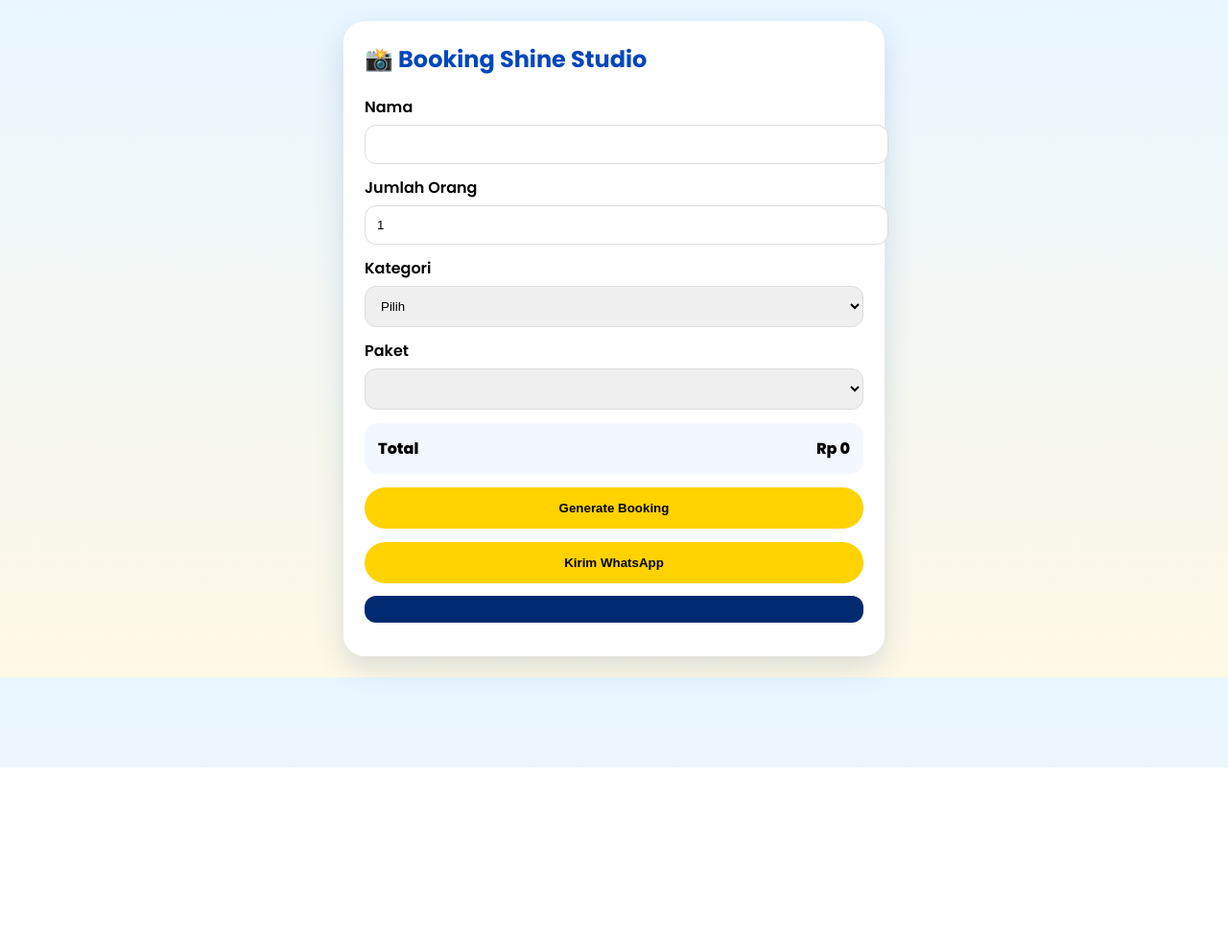
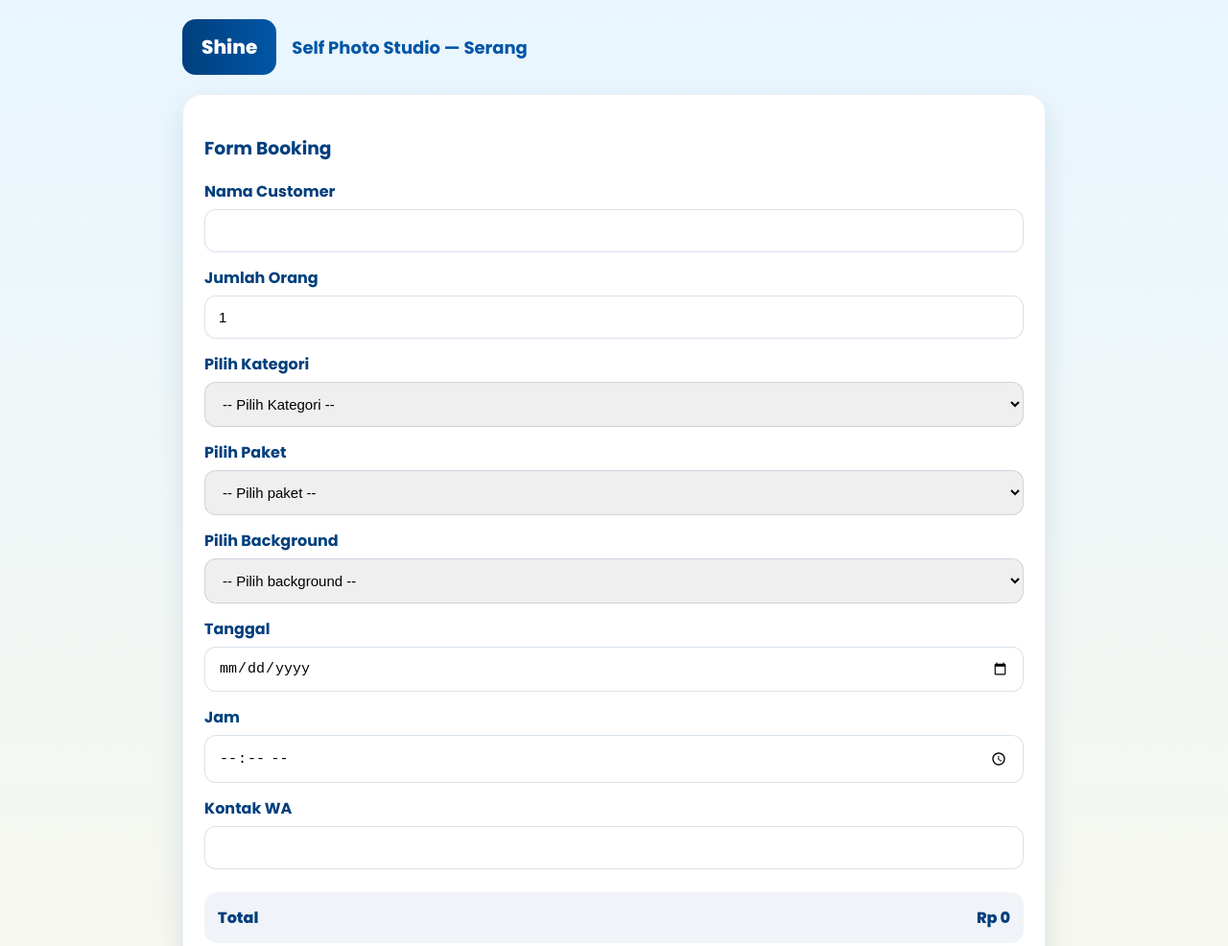
Before and after one commit to shinestudiosrg-lgtm/Shine-Studio, a plain HTML site: page booking.html in a window 1280 px wide. Shown: the top 986 px of the page at 96% size. Before the commit the page ends 800 px from the top, so only its background shows below. Drawn offline with Linux system fonts and the light colour scheme.

Commit message:
Refactor booking form and improve styles

```diff
--- a/booking.html
+++ b/booking.html
@@ -1,122 +1,308 @@
 <!DOCTYPE html>
 <html lang="id">
 <head>
-<meta charset="UTF-8">
-<meta name="viewport" content="width=device-width,initial-scale=1">
-<title>Booking — Shine Studio</title>
+<meta charset="utf-8" />
+<meta name="viewport" content="width=device-width,initial-scale=1" />
+<title>Shine Self Photo Studio — Booking</title>
+
 <link href="https://fonts.googleapis.com/css2?family=Poppins:wght@400;600;700;800&display=swap" rel="stylesheet">
 
 <style>
+:root{
+  --blue:#0056a6;
+  --blue-dark:#003f7d;
+  --yellow:#ffd000;
+  --bg:linear-gradient(180deg,#e9f6ff 0%,#fff9e6 100%);
+}
+
+*{box-sizing:border-box}
+
 body{
   margin:0;
-  font-family:Poppins,sans-serif;
-  background:linear-gradient(180deg,#e9f6ff,#fff9e6);
+  font-family:'Poppins',system-ui;
+  background:var(--bg);
+  color:var(--blue-dark);
+  padding:20px;
+}
+
+/* Header */
+header{
+  max-width:900px;
+  margin:0 auto 20px;
+  display:flex;
+  align-items:center;
+  gap:16px;
+}
+
+.brand{
+  background:linear-gradient(90deg,var(--blue-dark),var(--blue));
+  color:#fff;
+  padding:14px 20px;
+  border-radius:14px;
+  font-weight:800;
+  font-size:20px;
+}
+
+.subtitle{
+  font-size:18px;
+  font-weight:700;
+  color:var(--blue);
+}
+
+/* Layout */
+.container{
+  max-width:900px;
+  margin:0 auto;
+}
+
+/* Card */
+.card{
+  background:rgba(255,255,255,0.96);
+  border-radius:20px;
   padding:22px;
+  box-shadow:0 12px 30px rgba(0,63,125,.12);
+  border:1px solid rgba(0,63,125,.08);
+  margin-bottom:22px;
 }
-.card{
-  max-width:520px;
-  margin:auto;
-  background:white;
-  border-radius:22px;
-  padding:22px;
-  box-shadow:0 12px 30px rgba(0,63,125,.15);
+
+/* Form */
+label{
+  display:block;
+  font-weight:700;
+  margin-bottom:6px;
 }
-h2{margin-top:0;color:#0047BB}
-label{font-weight:600;margin-top:12px;display:block}
+
 input,select{
   width:100%;
-  padding:12px;
-  margin-top:6px;
+  padding:13px 14px;
   border-radius:12px;
-  border:1px solid #ddd;
+  border:1px solid rgba(0,63,125,.15);
+  font-size:15px;
+  margin-bottom:14px;
 }
-.total{
-  background:#f3f8ff;
+
+input:focus,select:focus{
+  outline:2px solid rgba(255,208,0,.6);
+}
+
+/* Buttons */
+.btn-primary{
+  background:linear-gradient(90deg,var(--yellow),#ffea66);
+  border:none;
+  color:var(--blue-dark);
   padding:14px;
   border-radius:14px;
   font-weight:800;
-  margin-top:14px;
+  width:100%;
+  cursor:pointer;
+  margin-top:10px;
+  transition:.25s;
+}
+
+.btn-primary:hover{
+  transform:translateY(-2px);
+  box-shadow:0 10px 20px rgba(0,0,0,.15);
+}
+
+.btn-ghost{
+  background:#fff;
+  border:2px solid rgba(0,63,125,.12);
+  color:var(--blue-dark);
+  padding:12px;
+  border-radius:14px;
+  width:100%;
+  cursor:pointer;
+  margin-top:10px;
+  font-weight:600;
+}
+
+/* Total */
+.total-box{
   display:flex;
   justify-content:space-between;
+  align-items:center;
+  padding:14px;
+  border-radius:14px;
+  background:rgba(0,63,125,.06);
+  font-weight:800;
+  margin:10px 0;
 }
-.btn{
-  margin-top:14px;
-  width:100%;
-  padding:14px;
-  border:none;
-  border-radius:999px;
-  font-weight:800;
-  background:#FFD200;
-  cursor:pointer;
-}
-.btn:hover{filter:brightness(.95)}
+
+/* Output */
 pre{
-  background:#002B70;
-  color:white;
+  background:var(--blue-dark);
+  color:#fff;
   padding:14px;
   border-radius:12px;
   white-space:pre-wrap;
+  margin-top:12px;
+}
+
+/* Tutorial */
+.tutorial{
+  background:#fffbe6;
+  border:2px dashed rgba(255,208,0,.6);
+}
+
+.muted{
+  font-size:13px;
+  color:#666;
 }
 </style>
 </head>
 
 <body>
+
+<header>
+  <div class="brand">Shine</div>
+  <div class="subtitle">Self Photo Studio — Serang</div>
+</header>
+
+<main class="container">
+
 <div class="card">
-<h2>📸 Booking Shine Studio</h2>
+<h3>Form Booking</h3>
 
-<label>Nama</label>
-<input id="nama">
+<label>Nama Customer</label>
+<input id="nama" type="text">
 
 <label>Jumlah Orang</label>
-<input id="jumlah" type="number" value="1" min="1">
+<input id="jumlah" type="number" min="1" value="1" oninput="hitungTotal()">
 
-<label>Kategori</label>
-<select id="kategori" onchange="update()">
-  <option value="">Pilih</option>
+<label>Pilih Kategori</label>
+<select id="kategori" onchange="updatePaket()">
+  <option value="">-- Pilih Kategori --</option>
   <option value="box">Foto Box</option>
   <option value="studio">Foto Studio</option>
 </select>
 
-<label>Paket</label>
-<select id="paket" onchange="hitung()"></select>
+<label>Pilih Paket</label>
+<select id="pilihPaket" onchange="hitungTotal()">
+  <option value="">-- Pilih paket --</option>
+</select>
 
-<div class="total">
+<label>Pilih Background</label>
+<select id="background">
+  <option value="">-- Pilih background --</option>
+</select>
+
+<label>Tanggal</label>
+<input id="tanggal" type="date">
+
+<label>Jam</label>
+<input id="jam" type="time">
+
+<label>Kontak WA</label>
+<input id="wa" type="text">
+
+<div class="total-box">
   <span>Total</span>
-  <span id="total">Rp 0</span>
+  <span id="totalDisplay">Rp 0</span>
 </div>
 
-<button class="btn" onclick="generate()">Generate Booking</button>
-<button class="btn" onclick="send()">Kirim WhatsApp</button>
+<button class="btn-primary" onclick="generate()">Generate Booking</button>
+<button class="btn-ghost" onclick="copyText()">Copy Pesan</button>
+<button class="btn-ghost" onclick="sendWA()">Kirim ke WhatsApp Admin</button>
 
 <pre id="output"></pre>
 </div>
 
+<div class="card tutorial">
+<h4>📘 Cara Booking</h4>
+<ol>
+<li>Pilih kategori</li>
+<li>Pilih paket</li>
+<li>Pilih background</li>
+<li>Isi jumlah, tanggal, jam</li>
+<li>Generate & kirim</li>
+</ol>
+<div class="muted">Format WA tanpa + (contoh: 62812xxxx)</div>
+</div>
+
+</main>
+
+<!-- 🔥 SCRIPT ASLI KAMU — TIDAK DIUBAH 🔥 -->
 <script>
-const data={
-  box:{Basic:10000,Premium:20000,Gold:25000},
-  studio:{Basic:15000,Premium:25000,Gold:35000,"Special Family":200000}
+const paketData = {
+  box: [
+    { label: "Basic - 10k", price: 10000 },
+    { label: "Premium - 20k", price: 20000 },
+    { label: "Gold - 25k", price: 25000 }
+  ],
+  studio: [
+    { label: "Basic - 15k", price: 15000 },
+    { label: "Premium - 25k", price: 25000 },
+    { label: "Gold - 35k", price: 35000 },
+    { label: "Special Bundling - 80k", price: 80000 },
+    { label: "Special Group - 150k", price: 150000 },
+    { label: "Special Family - 200k", price: 200000 }
+  ]
 };
-function rupiah(n){return"Rp "+n.toLocaleString("id-ID")}
-function update(){
-  paket.innerHTML="<option>Pilih paket</option>";
-  Object.keys(data[kategori.value]||{}).forEach(p=>{
-    paket.innerHTML+=`<option value="${data[kategori.value][p]}">${p}</option>`;
-  })
+
+const bgData = {
+  box: ["Coklat","Biru","Tahanan"],
+  studio: ["Beige","Sky Blue","Putih","Abu-abu","Tirai"]
+};
+
+function rupiah(n){
+  if(isNaN(n)) return "Rp 0";
+  return "Rp " + n.toString().replace(/\B(?=(\d{3})+(?!\d))/g, ".");
 }
-function hitung(){
-  total.innerText=rupiah((paket.value||0)*(jumlah.value||0))
+
+function updatePaket(){
+  const k = kategori.value;
+  pilihPaket.innerHTML = "<option value=''>-- Pilih paket --</option>";
+  background.innerHTML = "<option value=''>-- Pilih background --</option>";
+  (paketData[k]||[]).forEach(p=>{
+    const opt=document.createElement('option');
+    opt.value=p.price;
+    opt.textContent=p.label;
+    pilihPaket.appendChild(opt);
+  });
+  (bgData[k]||[]).forEach(b=>{
+    const opt=document.createElement('option');
+    opt.value=b;
+    opt.textContent=b;
+    background.appendChild(opt);
+  });
+  hitungTotal();
 }
+
+function hitungTotal(){
+  const price=Number(pilihPaket.value)||0;
+  const jumlahVal=Number(jumlah.value)||0;
+  const total=price*jumlahVal;
+  totalDisplay.textContent=rupiah(total);
+  return total;
+}
+
 function generate(){
-  output.innerText=
-`BOOKING SHINE STUDIO
-Nama: ${nama.value}
-Kategori: ${kategori.value}
-Paket: ${paket.options[paket.selectedIndex]?.text}
-Total: ${total.innerText}`;
+  const message=
+`📸 *BOOKING SHINE SELF PHOTO STUDIO*
+━━━━━━━━━━━━━━━━━━
+👤 Nama: ${nama.value}
+👥 Jumlah Orang: ${jumlah.value}
+🏷 Kategori: ${kategori.value}
+📦 Paket: ${pilihPaket.options[pilihPaket.selectedIndex]?.text}
+🎨 Background: ${background.value}
+💰 Total Harga: ${rupiah(hitungTotal())}
+📅 Tanggal: ${tanggal.value}
+⏰ Jam: ${jam.value}
+📱 Kontak WA: ${wa.value}
+━━━━━━━━━━━━━━━━━━
+Terima kasih sudah booking 🤍`;
+  output.textContent=message;
 }
-function send(){
-  window.open("https://wa.me/6283894036552?text="+encodeURIComponent(output.innerText))
+
+function copyText(){
+  navigator.clipboard.writeText(output.innerText);
+  alert("Berhasil disalin!");
+}
+
+function sendWA(){
+  window.open("https://wa.me/6283894036552?text="+encodeURIComponent(output.innerText));
 }
 </script>
+
 </body>
 </html>
```
